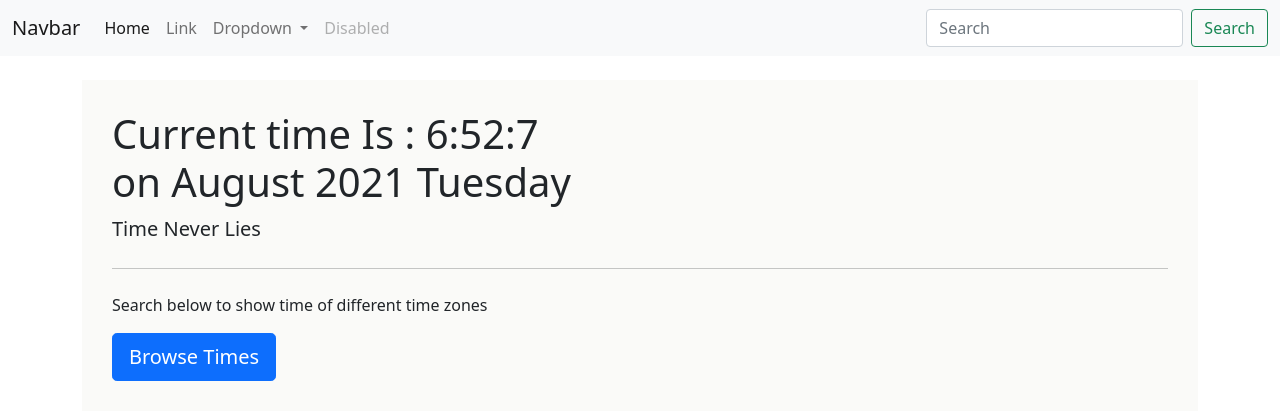
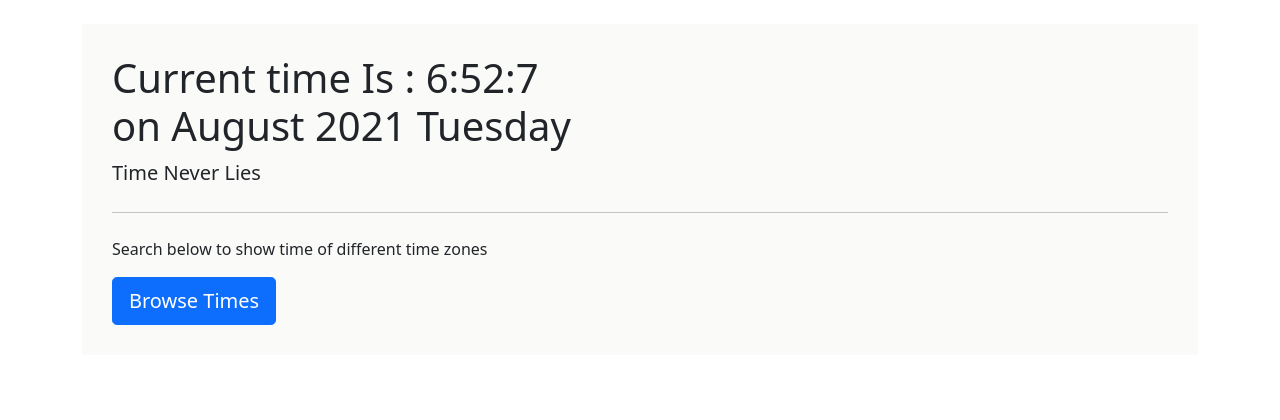
Before and after one commit to danyK69/Js-Clock, a plain HTML site: page index.html in a window 1280 px wide. Drawn offline with nearby package versions, Linux system fonts and the light colour scheme.

Commit message:
Removed elements

```diff
--- a/index.html
+++ b/index.html
@@ -33,47 +33,6 @@
 </head>
 
 <body>
-    <nav class="navbar navbar-expand-lg navbar-light bg-light">
-        <div class="container-fluid">
-            <a class="navbar-brand" href="#">Navbar</a>
-            <button class="navbar-toggler" type="button" data-bs-toggle="collapse"
-                data-bs-target="#navbarSupportedContent" aria-controls="navbarSupportedContent" aria-expanded="false"
-                aria-label="Toggle navigation">
-                <span class="navbar-toggler-icon"></span>
-            </button>
-            <div class="collapse navbar-collapse" id="navbarSupportedContent">
-                <ul class="navbar-nav me-auto mb-2 mb-lg-0">
-                    <li class="nav-item">
-                        <a class="nav-link active" aria-current="page" href="#">Home</a>
-                    </li>
-                    <li class="nav-item">
-                        <a class="nav-link" href="#">Link</a>
-                    </li>
-                    <li class="nav-item dropdown">
-                        <a class="nav-link dropdown-toggle" href="#" id="navbarDropdown" role="button"
-                            data-bs-toggle="dropdown" aria-expanded="false">
-                            Dropdown
-                        </a>
-                        <ul class="dropdown-menu" aria-labelledby="navbarDropdown">
-                            <li><a class="dropdown-item" href="#">Action</a></li>
-                            <li><a class="dropdown-item" href="#">Another action</a></li>
-                            <li>
-                                <hr class="dropdown-divider">
-                            </li>
-                            <li><a class="dropdown-item" href="#">Something else here</a></li>
-                        </ul>
-                    </li>
-                    <li class="nav-item">
-                        <a class="nav-link disabled" href="#" tabindex="-1" aria-disabled="true">Disabled</a>
-                    </li>
-                </ul>
-                <form class="d-flex">
-                    <input class="form-control me-2" type="search" placeholder="Search" aria-label="Search">
-                    <button class="btn btn-outline-success" type="submit">Search</button>
-                </form>
-            </div>
-        </div>
-    </nav>
 
     <div class="container my-4">
         <div class="jumbotron">
```
